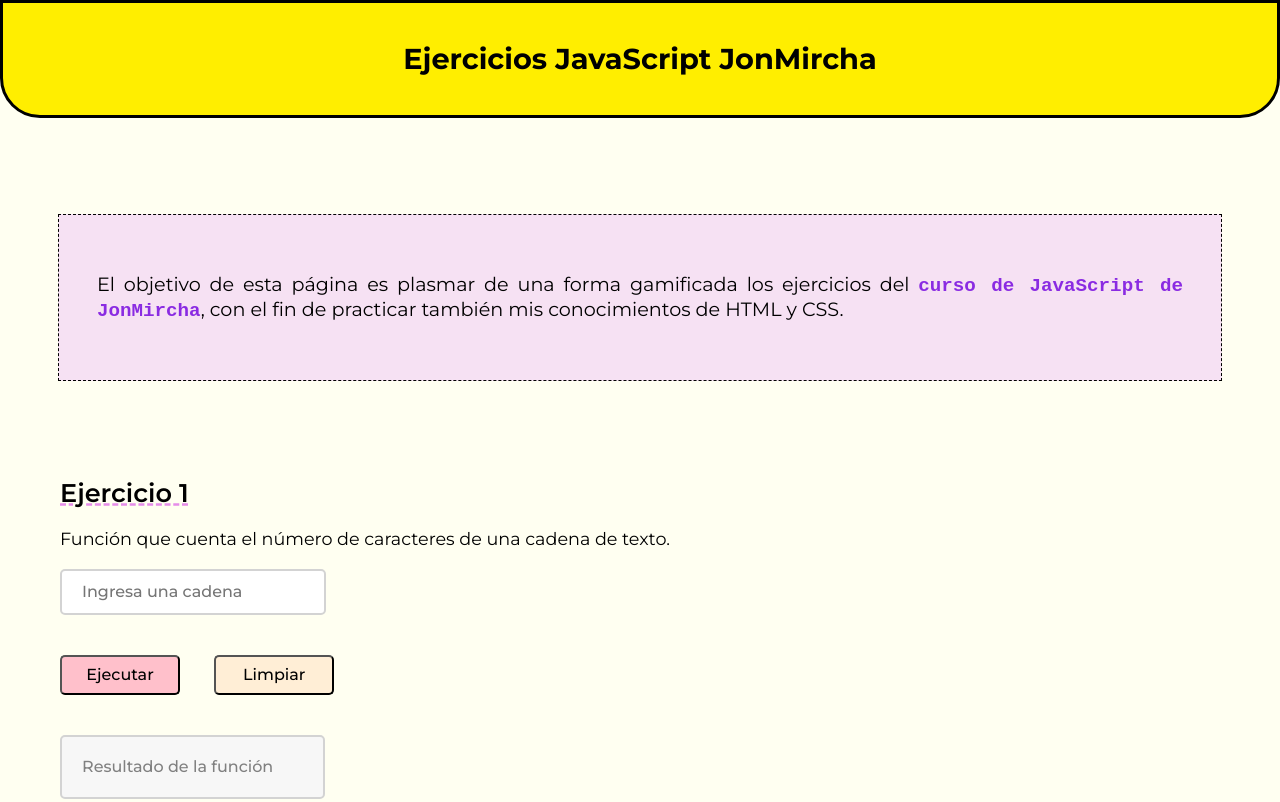
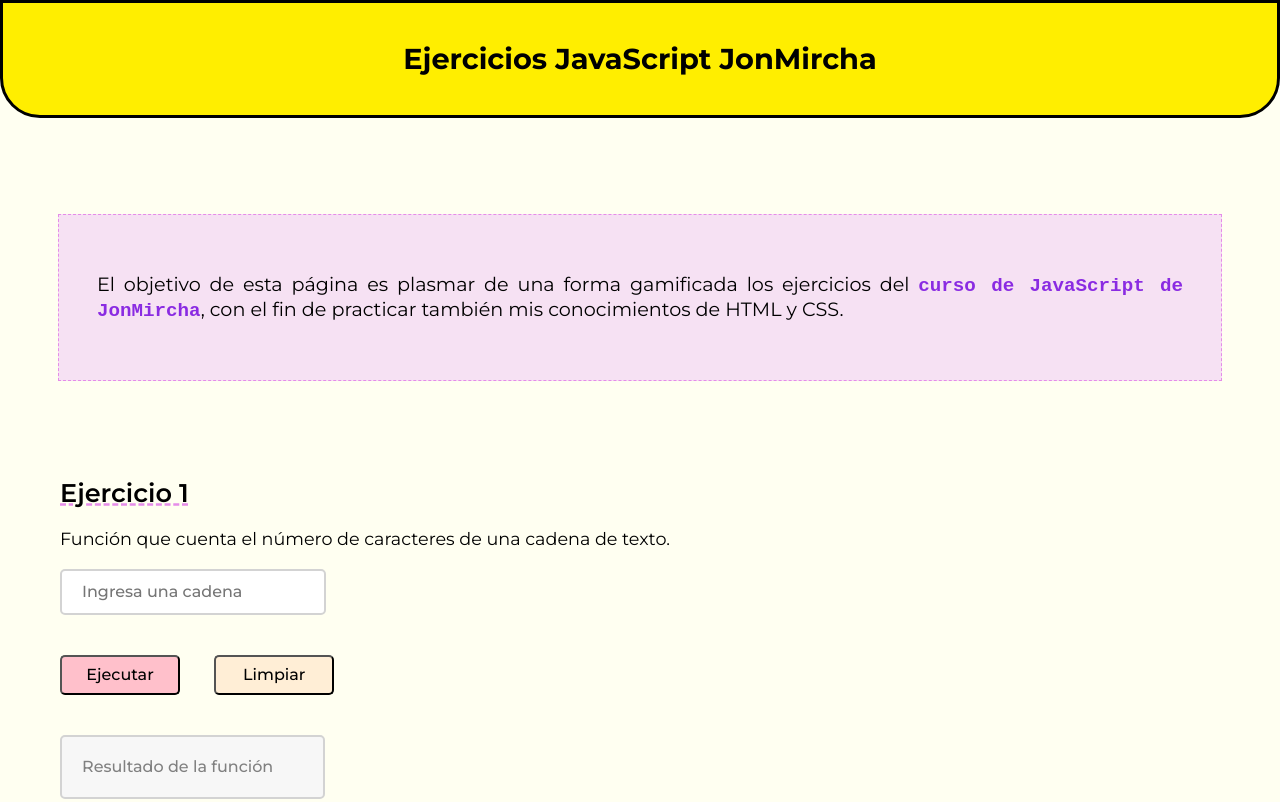
Before and after one commit to lucho-be/practicaJS, a plain HTML site: page index.html in a window 1280 px wide. Shown: the top 802 px of the page. Drawn offline with Linux system fonts and the light colour scheme.

Commit message:
Ajuste bordes

```diff
--- a/estilos.css
+++ b/estilos.css
@@ -20,7 +20,9 @@ a {
     text-align: justify;
     background-color: #b300ff1e;
     padding: 2em;
-    border: dashed 0.1em;
+    border: 0.1em;
+    border-style: dashed;
+    border-color: #e58ce9;
 }
 
 #contenedorTitulo {
```
